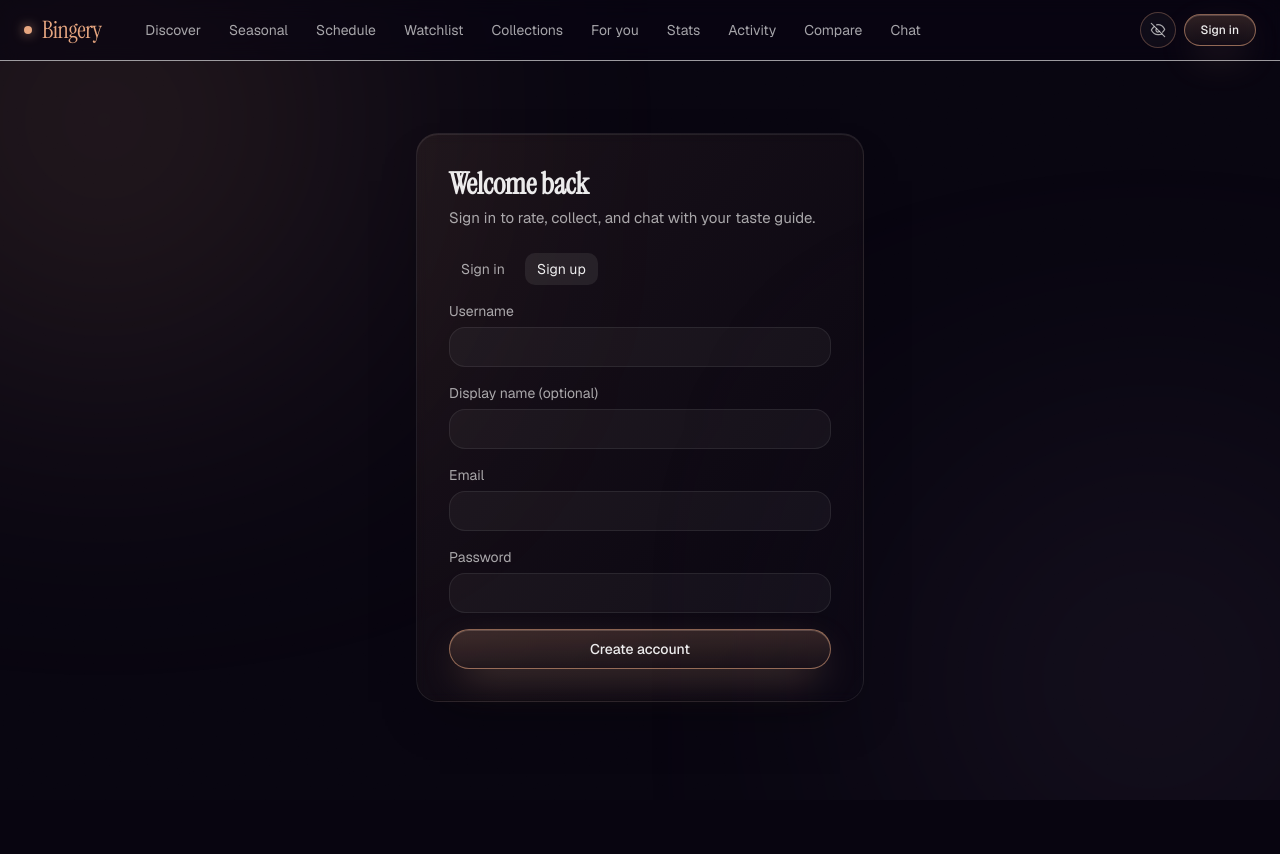
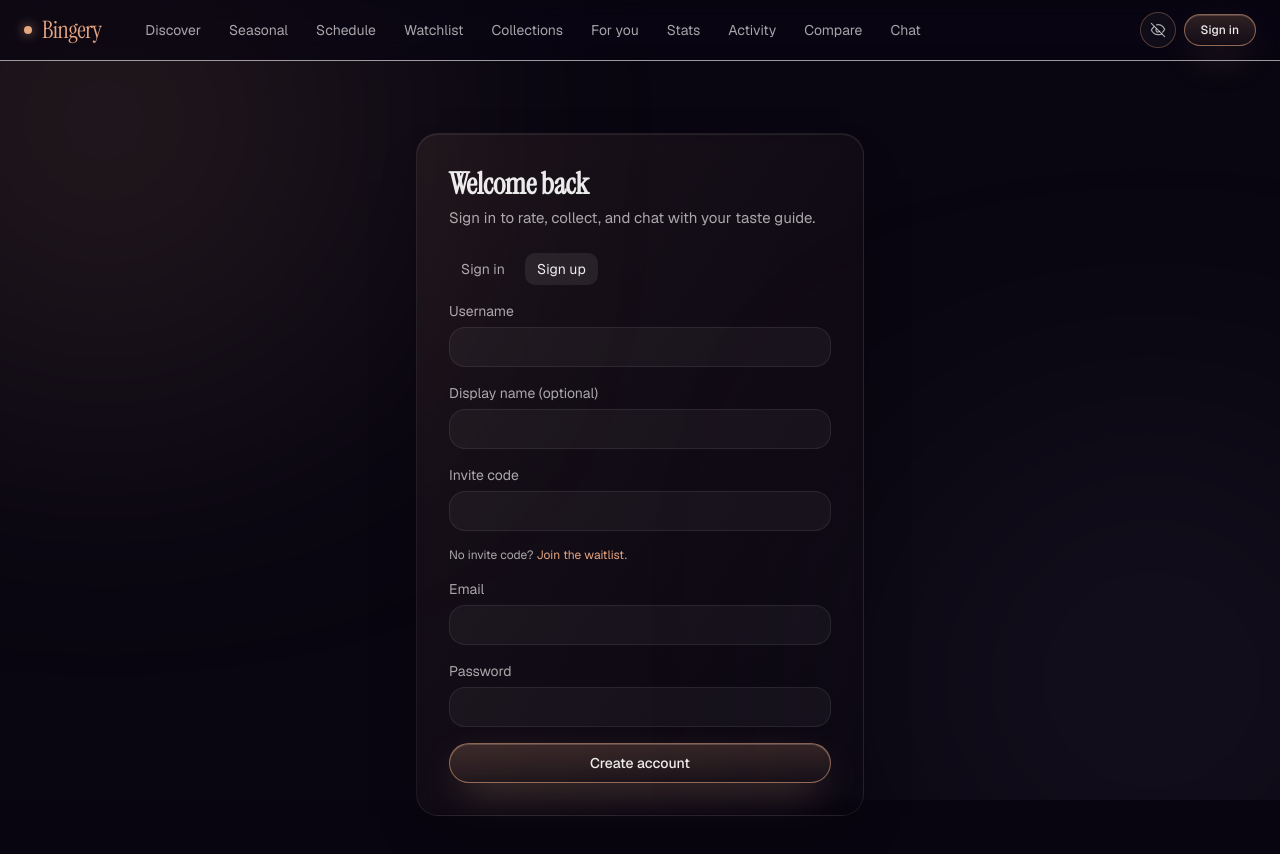
Before and after one commit to Parusann/bingery, a React (Vite) app in the folder frontend/: page /auth in a window 1280 px wide. Both pictures are taken after a click on the button "Sign up". Before the commit the page ends 800 px from the top, so only its background shows below. Built offline with nearby package versions, Linux system fonts and the light colour scheme; no server answers.

Commit message:
feat(auth): add invite-code field to the register form

```diff
--- a/frontend/src/features/auth/AuthForm.tsx
+++ b/frontend/src/features/auth/AuthForm.tsx
@@ -15,6 +15,7 @@ export function AuthForm({ onSuccess }: { onSuccess?: () => void }) {
   const [password, setPassword] = useState("");
   const [username, setUsername] = useState("");
   const [displayName, setDisplayName] = useState("");
+  const [inviteCode, setInviteCode] = useState("");
   const [code, setCode] = useState("");
   const [resendIn, setResendIn] = useState(RESEND_SECONDS);
   const [resending, setResending] = useState(false);
@@ -47,6 +48,7 @@ export function AuthForm({ onSuccess }: { onSuccess?: () => void }) {
           password,
           username,
           display_name: displayName.trim() || undefined,
+          invite_code: inviteCode.trim() || undefined,
         });
         setEmail(normEmail);
         setCode("");
@@ -191,6 +193,19 @@ export function AuthForm({ onSuccess }: { onSuccess?: () => void }) {
             onChange={(e) => setDisplayName(e.target.value)}
             autoComplete="nickname"
           />
+          <Input
+            label="Invite code"
+            value={inviteCode}
+            onChange={(e) => setInviteCode(e.target.value)}
+            autoComplete="off"
+          />
+          <p className="text-xs text-text-muted">
+            No invite code?{" "}
+            <a href="/" className="text-amber hover:underline">
+              Join the waitlist
+            </a>
+            .
+          </p>
         </>
       ) : null}
       <Input
--- a/frontend/src/lib/api.ts
+++ b/frontend/src/lib/api.ts
@@ -136,7 +136,7 @@ export const api = {
       method: "POST",
       body: JSON.stringify(body),
     }),
-  register: (body: { email: string; password: string; username: string; display_name?: string }) =>
+  register: (body: { email: string; password: string; username: string; display_name?: string; invite_code?: string }) =>
     request<RegisterPendingResponse>("/auth/register", {
       method: "POST",
       body: JSON.stringify(body),
--- a/frontend/src/stores/auth.ts
+++ b/frontend/src/stores/auth.ts
@@ -11,7 +11,7 @@ interface AuthState {
   error: string | null;
   signIn: (body: { email: string; password: string }) => Promise<void>;
   /** Starts sign-up: sends the verification code. Does NOT authenticate. */
-  signUp: (body: { email: string; password: string; username: string; display_name?: string }) => Promise<void>;
+  signUp: (body: { email: string; password: string; username: string; display_name?: string; invite_code?: string }) => Promise<void>;
   /** Completes sign-up: exchanges email+code for a token and signs in. */
   verifyEmail: (body: { email: string; code: string }) => Promise<void>;
   resendCode: (body: { email: string }) => Promise<void>;
```
